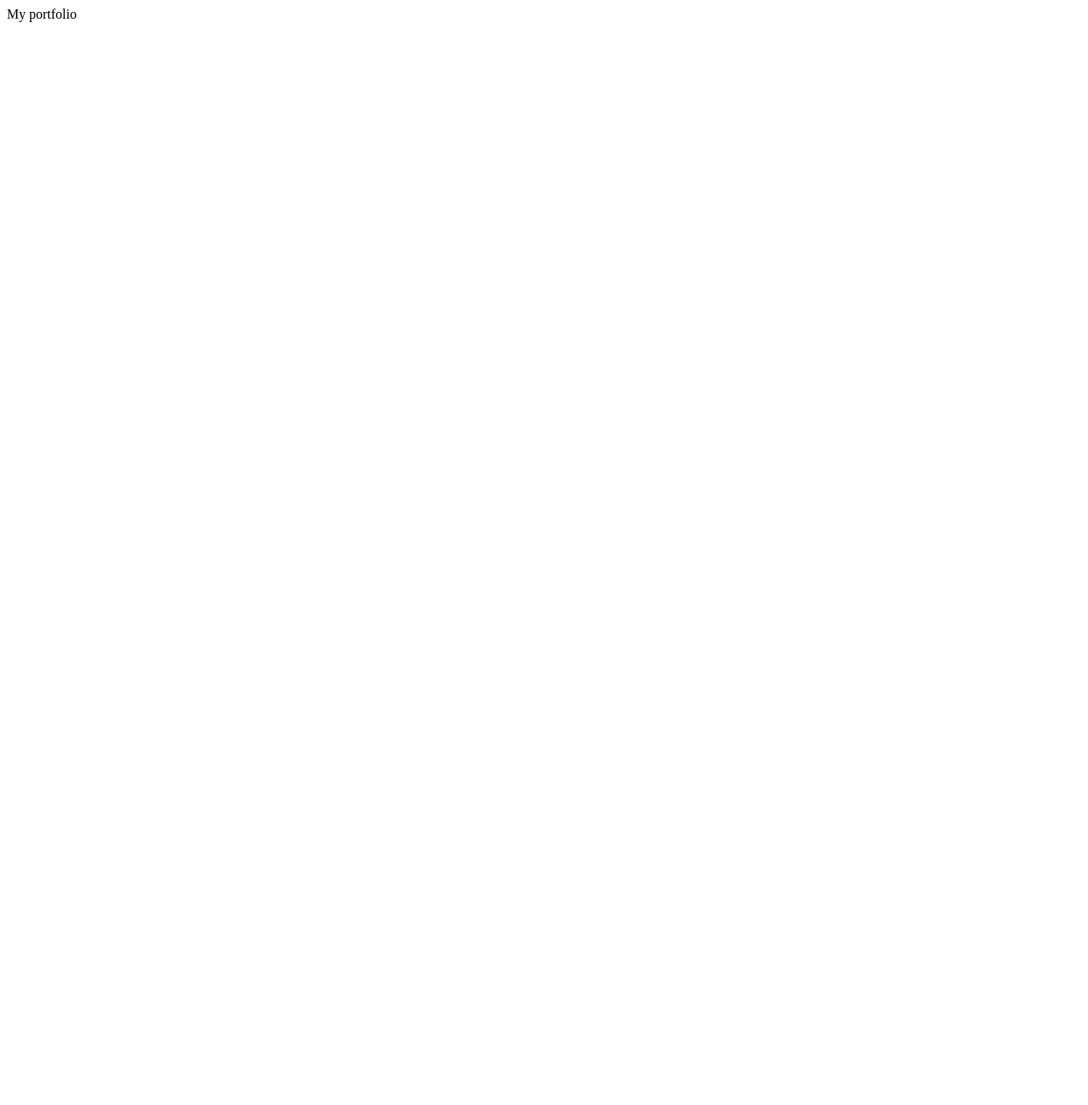
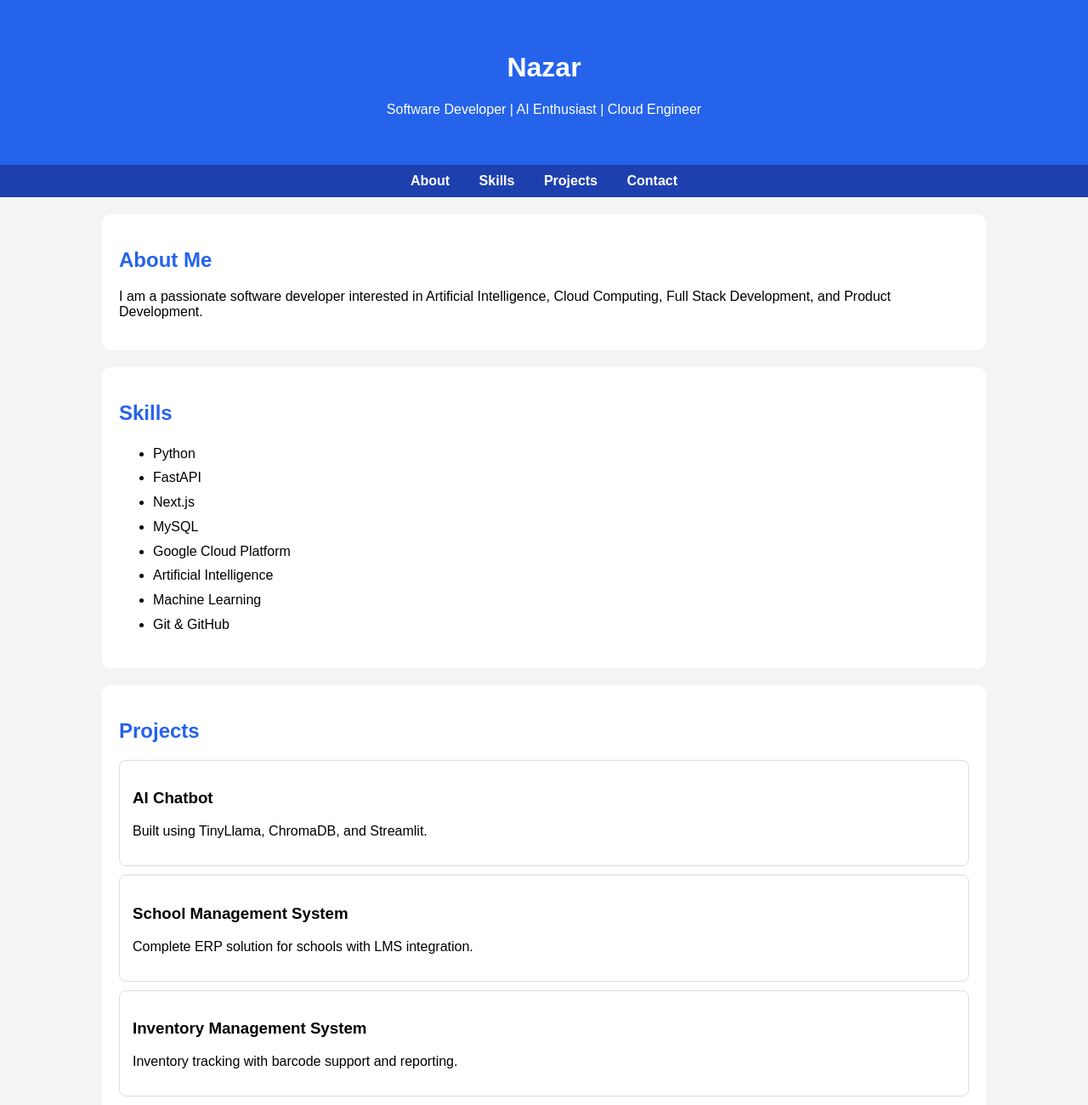
Before and after one commit to nazarooty/nazarooty.github.io, a plain HTML site: page index.html in a window 1280 px wide. Shown: the top 1300 px of the page at 85% size. Before the commit the page ends 800 px from the top, so only its background shows below. Drawn offline with Linux system fonts and the light colour scheme.

Commit message:
Create a complete portfolio webpage in index.html
This update transforms a basic HTML structure into a complete portfolio webpage, including sections for about, skills, projects, and contact information.

```diff
--- a/index.html
+++ b/index.html
@@ -1,3 +1,136 @@
-<html>
-    <body>My portfolio</body>
-    </html>
+<!DOCTYPE html>
+<html lang="en">
+<head>
+    <meta charset="UTF-8">
+    <meta name="viewport" content="width=device-width, initial-scale=1.0">
+    <title>Nazar Portfolio</title>
+
+    <style>
+        body {
+            font-family: Arial, sans-serif;
+            margin: 0;
+            padding: 0;
+            background: #f4f4f4;
+        }
+
+        header {
+            background: #2563eb;
+            color: white;
+            text-align: center;
+            padding: 40px;
+        }
+
+        nav {
+            background: #1e40af;
+            padding: 10px;
+            text-align: center;
+        }
+
+        nav a {
+            color: white;
+            text-decoration: none;
+            margin: 15px;
+            font-weight: bold;
+        }
+
+        section {
+            max-width: 1000px;
+            margin: 20px auto;
+            background: white;
+            padding: 20px;
+            border-radius: 10px;
+        }
+
+        h2 {
+            color: #2563eb;
+        }
+
+        .project {
+            border: 1px solid #ddd;
+            padding: 15px;
+            margin-top: 10px;
+            border-radius: 8px;
+        }
+
+        footer {
+            background: #2563eb;
+            color: white;
+            text-align: center;
+            padding: 15px;
+            margin-top: 20px;
+        }
+
+        ul {
+            line-height: 1.8;
+        }
+    </style>
+</head>
+<body>
+
+<header>
+    <h1>Nazar</h1>
+    <p>Software Developer | AI Enthusiast | Cloud Engineer</p>
+</header>
+
+<nav>
+    <a href="#about">About</a>
+    <a href="#skills">Skills</a>
+    <a href="#projects">Projects</a>
+    <a href="#contact">Contact</a>
+</nav>
+
+<section id="about">
+    <h2>About Me</h2>
+    <p>
+        I am a passionate software developer interested in Artificial Intelligence,
+        Cloud Computing, Full Stack Development, and Product Development.
+    </p>
+</section>
+
+<section id="skills">
+    <h2>Skills</h2>
+    <ul>
+        <li>Python</li>
+        <li>FastAPI</li>
+        <li>Next.js</li>
+        <li>MySQL</li>
+        <li>Google Cloud Platform</li>
+        <li>Artificial Intelligence</li>
+        <li>Machine Learning</li>
+        <li>Git & GitHub</li>
+    </ul>
+</section>
+
+<section id="projects">
+    <h2>Projects</h2>
+
+    <div class="project">
+        <h3>AI Chatbot</h3>
+        <p>Built using TinyLlama, ChromaDB, and Streamlit.</p>
+    </div>
+
+    <div class="project">
+        <h3>School Management System</h3>
+        <p>Complete ERP solution for schools with LMS integration.</p>
+    </div>
+
+    <div class="project">
+        <h3>Inventory Management System</h3>
+        <p>Inventory tracking with barcode support and reporting.</p>
+    </div>
+</section>
+
+<section id="contact">
+    <h2>Contact</h2>
+    <p>Email: info@featuregen.com</p>
+    <p>Website: https://www.featuregen.com</p>
+    <p>GitHub: https://github.com/nazarooty</p>
+    <p>LinkedIn: Add your LinkedIn profile URL</p>
+</section>
+
+<footer>
+    <p>© 2026 Nazar. All Rights Reserved.</p>
+</footer>
+
+</body>
+</html>
```
